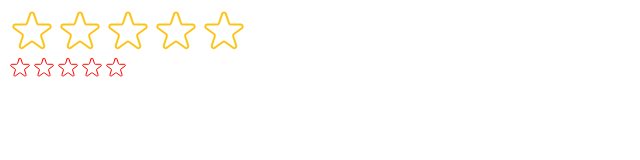
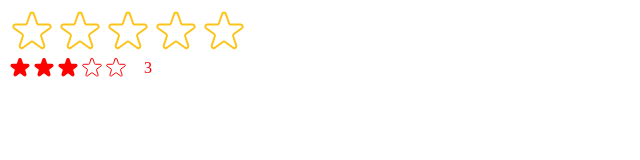
Before and after one commit to MichaelKleemoff/usePopcorn-react, a React app: page / in a window 1280 px wide. Shown: the top 160 px of the page, without its empty margins (0-640 px from the left). Built offline with nearby package versions, Linux system fonts and the light colour scheme; the HTML template or start-up script is replaced by a standard one.

Commit message:
Add a 'defaultRating' prop with an inital value. Implement it within 'StarRating'.

```diff
--- a/src/StarRating.jsx
+++ b/src/StarRating.jsx
@@ -17,8 +17,9 @@ const StarRating = ({
 	size = 48,
 	className = '',
 	messages = [],
+	defaultRating = 0,
 }) => {
-	const [rating, setRating] = useState(0);
+	const [rating, setRating] = useState(defaultRating);
 	const [tempRating, setTempRating] = useState(0);
 
 	function handleRating(rating) {
--- a/src/main.jsx
+++ b/src/main.jsx
@@ -12,6 +12,6 @@ ReactDOM.createRoot(document.getElementById('root')).render(
 			maxRating={5}
 			messages={['Terrible', 'Bad', 'Okay', 'Good', 'Amazing']}
 		/>
-		<StarRating size={24} color='red' className='test' />
+		<StarRating size={24} color='red' className='test' defaultRating={3} />
 	</React.StrictMode>
 );
```
